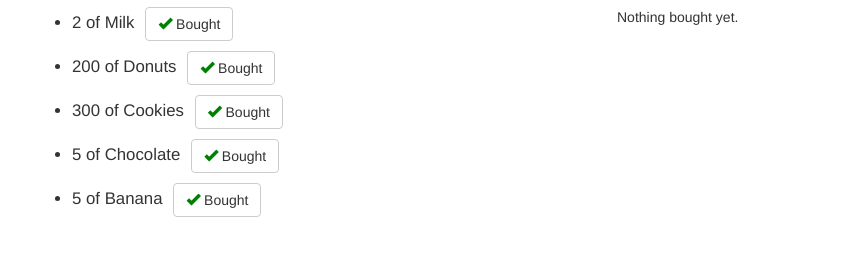
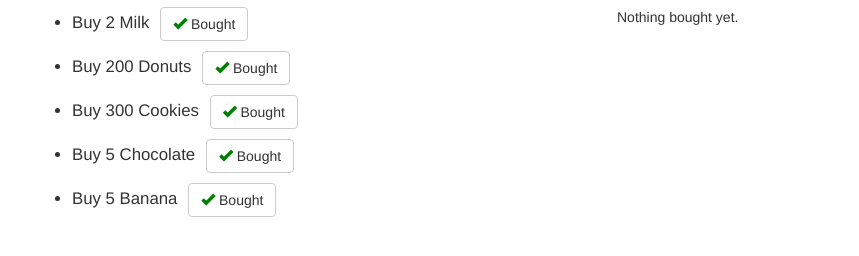
Before and after one commit to HugoCPinto/coursera-angular, a plain HTML site: page module2-solution/index.html in a window 1280 px wide. Shown: the part 126-382 px from the top of the page, without its empty margins (38-897 px from the left). Drawn offline with Linux system fonts and the light colour scheme.

Commit message:
buy format

```diff
--- a/module2-solution/index.html
+++ b/module2-solution/index.html
@@ -35,7 +35,7 @@
      <h2>To Buy:</h2>
      <ul ng-repeat="item in toBuyList.items">
        <li>
-         {{item.itemQuantity}} of {{item.itemName}}
+         Buy {{item.itemQuantity}} {{item.itemName}}
          <button class="btn btn-default" ng-click="toBuyList.removeItem($index); toBuyList.addItemToBoughtList(item.itemName, item.itemQuantity);"><span class="glyphicon glyphicon-ok"></span> Bought</button>
        </li>
      </ul>
```
